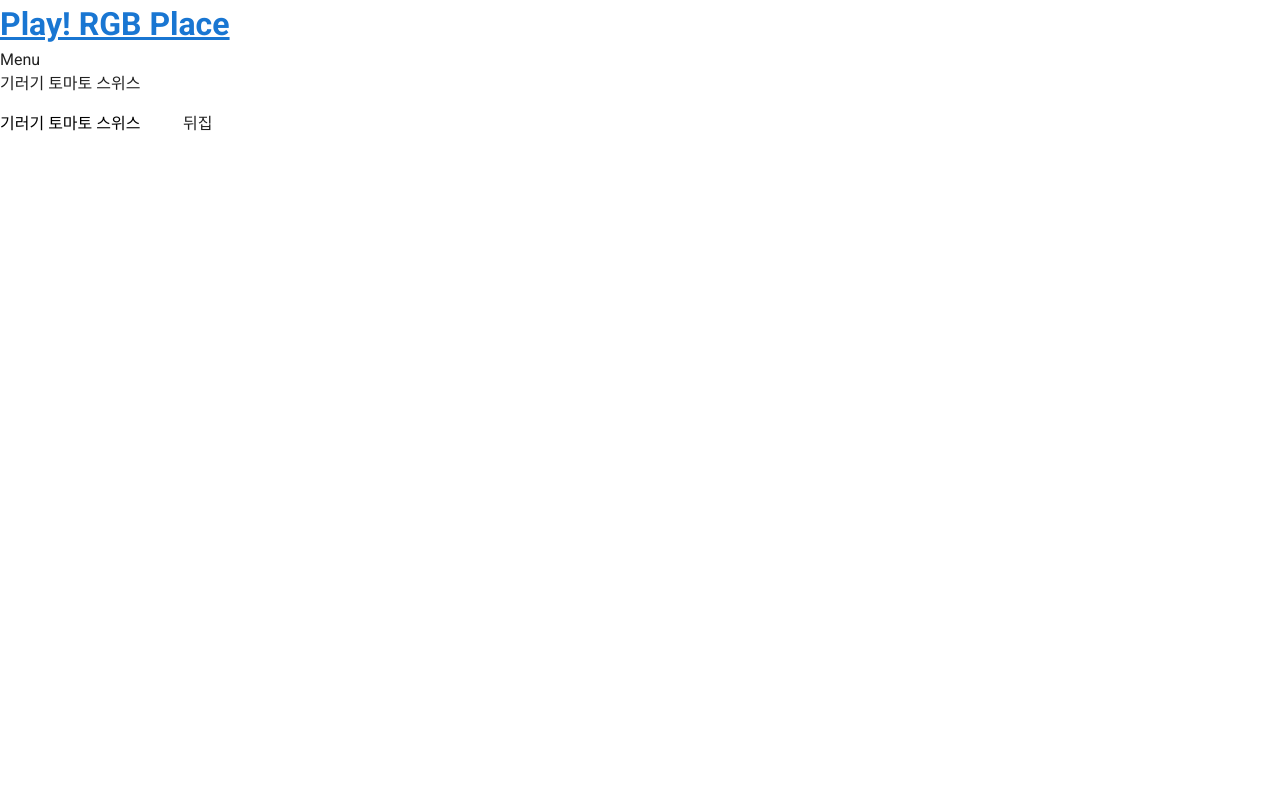
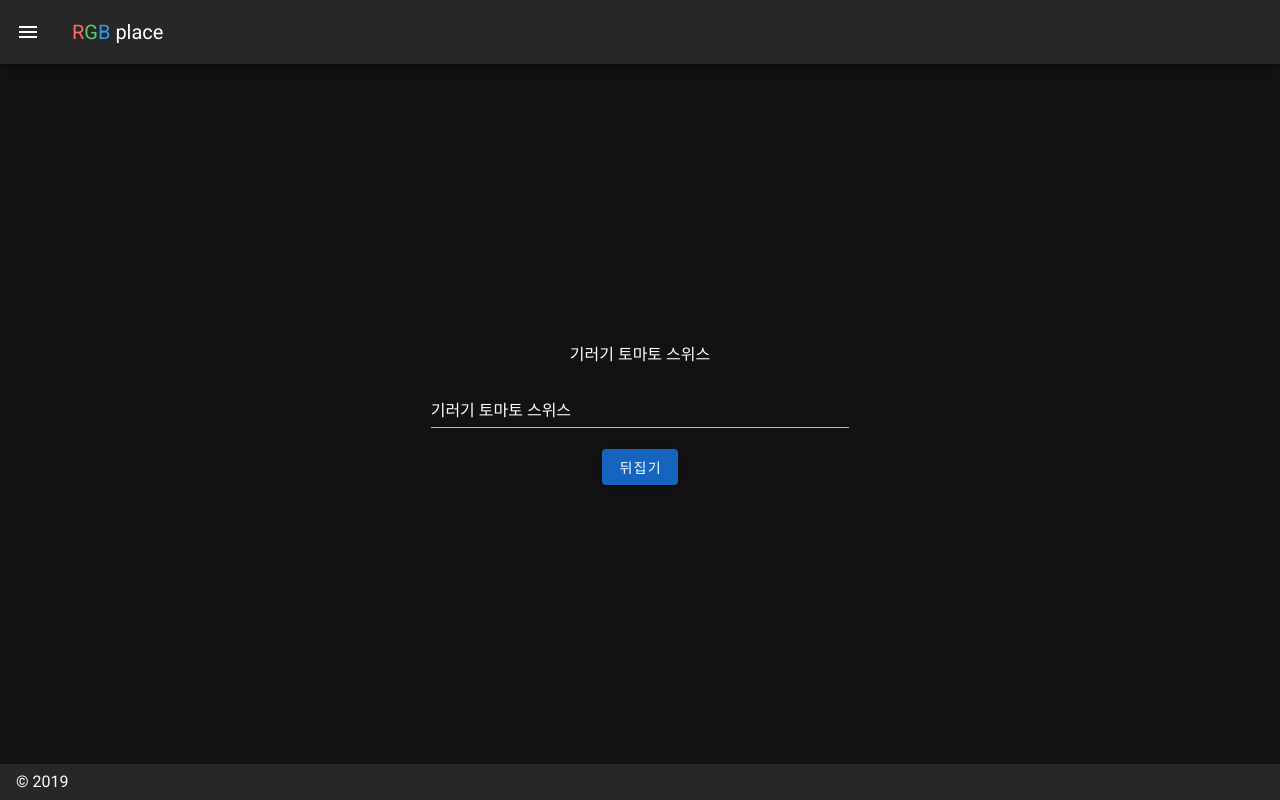
Before and after one commit to RGBplace/RGBplace-Play, a Vue app: page /#/text-reverse in a window 1280 px wide. Built offline with nearby package versions, Linux system fonts and the light colour scheme.

Commit message:
vuetify update 1.0.0

```diff
--- a/src/App.vue
+++ b/src/App.vue
@@ -1,10 +1,102 @@
 <template>
-  <v-app>
-    <vue-header></vue-header>
-    <router-view></router-view>
+  <v-app id="inspire">
+    <!-- <vue-header></vue-header> -->
+    <v-navigation-drawer
+            v-model="drawer"
+            app
+            clipped
+    >
+      <v-list dense>
+        <v-list-item @click="moveToLink('/logo')">
+          <v-list-item-action>
+            <v-icon>mdi-image</v-icon>
+          </v-list-item-action>
+          <v-list-item-content>
+            <v-list-item-title>Logo</v-list-item-title>
+          </v-list-item-content>
+        </v-list-item>
+        <v-list-item @click="moveToLink('/arrange-number')">
+          <v-list-item-action>
+            <v-icon>mdi-cards-playing-outline</v-icon>
+          </v-list-item-action>
+          <v-list-item-content>
+            <v-list-item-title>카드 정렬</v-list-item-title>
+          </v-list-item-content>
+        </v-list-item>
+        <v-list-item @click="moveToLink('/text-reverse')">
+          <v-list-item-action>
+            <v-icon>mdi-format-text</v-icon>
+          </v-list-item-action>
+          <v-list-item-content>
+            <v-list-item-title>문자열 뒤집기</v-list-item-title>
+          </v-list-item-content>
+        </v-list-item>
+        <v-list-item @click="moveToLink('/playground')">
+          <v-list-item-action>
+            <v-icon>mdi-test-tube</v-icon>
+          </v-list-item-action>
+          <v-list-item-content>
+            <v-list-item-title>Playground</v-list-item-title>
+          </v-list-item-content>
+        </v-list-item>
+      </v-list>
+    </v-navigation-drawer>
+
+    <v-app-bar
+            app
+            clipped-left
+    >
+      <v-app-bar-nav-icon @click.stop="drawer = !drawer"></v-app-bar-nav-icon>
+      <v-toolbar-title>
+        <span class="r">R</span>
+        <span class="g">G</span>
+        <span class="b">B</span>
+
+        <span> place</span>
+      </v-toolbar-title>
+    </v-app-bar>
+
+    <v-content>
+      <v-container
+              class="fill-height fill-width"
+              fluid
+      >
+        <v-row no-gutters
+                align="center"
+                justify="center"
+        >
+          <v-col class="shrink" cols="4" sm="4">
+            <router-view></router-view>
+          </v-col>
+        </v-row>
+      </v-container>
+    </v-content>
+
+    <v-footer app>
+      <span>&copy; 2019</span>
+    </v-footer>
   </v-app>
 </template>
 
 <script>
+    export default {
+        methods: {
+            moveToLink: function (link) {
+                window.location.href = "/#" + link;
+            }
+        },
+        props: {
+            source: String,
+        },
+        data: () => ({
+            drawer: false,
+        }),
+        created () {
+            this.$vuetify.theme.dark = true
+        },
+    }
+</script>
 
-</script>
+<style lang="scss" scoped>
+  @import "@/style/base.scss";
+</style>
--- a/src/components/ArrangeNumber.vue
+++ b/src/components/ArrangeNumber.vue
@@ -58,7 +58,7 @@ let answerLayout = [];
 let testLayout = [];
 let numberStack = [];
 
-const MAX_MAP_SIZE = 7;
+const MAX_MAP_SIZE = 5;
 let mapSize = 2;
 
 let startSw = false;
@@ -262,7 +262,7 @@ export default {
 
 <style lang="scss" scoped>
 .vue-grid-frame {
-  width: 800px;
+  width: 700px;
   margin: auto;
 
   .vue-grid-item {
@@ -277,8 +277,10 @@ export default {
       font-size: 2rem;
       line-height: 7.5rem;
       user-select: none;
+      color: black;
 
       &:hover {
+        color: white;
         background-color: tomato;
       }
 
--- a/src/components/TextReverse.vue
+++ b/src/components/TextReverse.vue
@@ -1,9 +1,9 @@
 <template>
-    <div>
+    <div align="center">
         <p v-bind:title="message"> {{ message }} </p>
-        <input v-model="message" >
+        <v-text-field v-model="message"></v-text-field>
 
-        <button @click="reverseMessage">뒤집</button>
+        <v-btn color="blue darken-3" @click="reverseMessage">뒤집기</v-btn>
     </div>
 </template>
 
--- a/src/router.js
+++ b/src/router.js
@@ -3,13 +3,13 @@ import Router from 'vue-router'
 
 Vue.use(Router)
 
-import Header from './components/Header'
+//import Header from './components/Header'
 import Logo from './components/Logo'
 import ArrangeNumber from './components/ArrangeNumber'
 import TextReverse from './components/TextReverse'
 import Playground from './components/Playground'
 
-Vue.component('vue-header', Header);
+//Vue.component('vue-header', Header);
 
 export default new Router({
   routes: [
--- /dev/null
+++ b/src/style/base.scss
@@ -0,0 +1,11 @@
+.r {
+  color: #ff6b6b;
+}
+
+.g {
+  color: #51cf66;
+}
+
+.b {
+  color: #339af0;
+}
```
